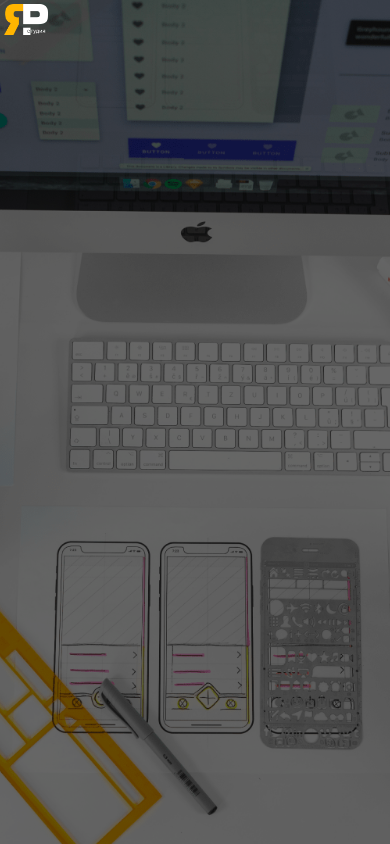
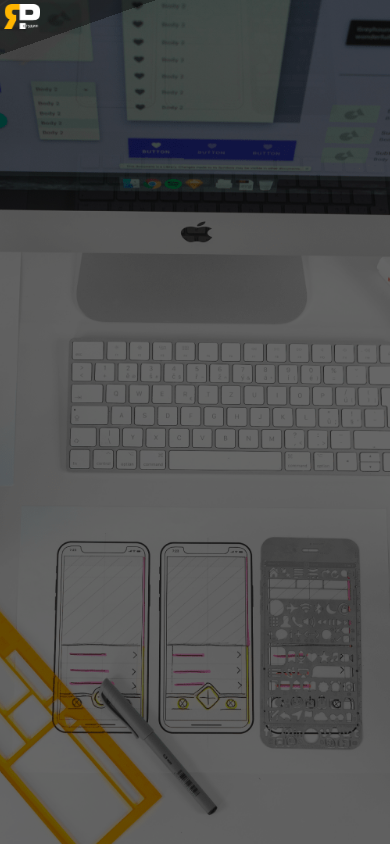
Before and after one commit to aleksandrlinnik1/designstudio, a website built with Parcel: page src/index.html in a window 390 px wide. Built offline with nearby package versions, Linux system fonts and the light colour scheme.

Commit message:
update header

```diff
--- a/src/style/main.scss
+++ b/src/style/main.scss
@@ -30,16 +30,19 @@ html {
     top: 0;
 }
 .header-logo__block {
-    height: 5vw;
-    padding: 1vw;
+    height: 8vw;
+    width: 25vw;
+    background: linear-gradient(to left top, transparent 50%, rgba(0, 0, 0, 40%) 50%);
+    padding: 1vw 0 0 1vw;
     @media (max-width: 667px) {
-        height: 10vw;
+        height: 14vw;
+        width: 40vw;
     }
 }
 .header__logo {
     img {
-        max-width: 100%;
-        max-height: 100%
+        max-width: 50%;
+        max-height: 50%
     }
 }
 .black-bg {
```
